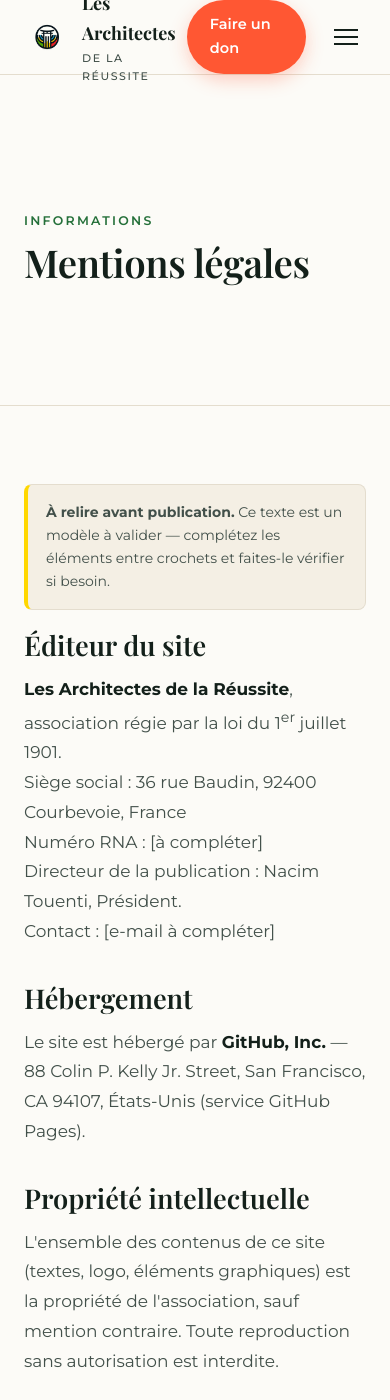
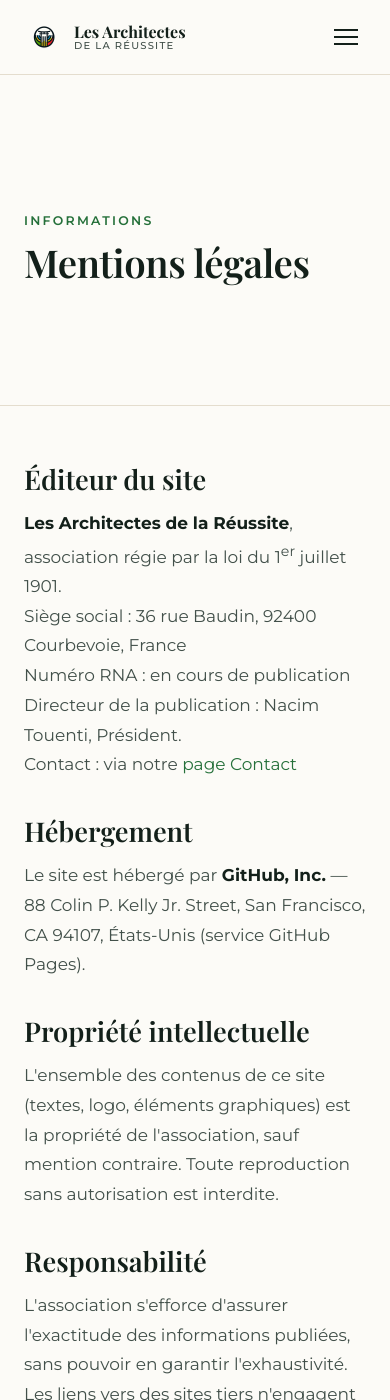
Before and after one commit to Nacimuus/architectes-reussite-site, a Jekyll site: the page built from mentions-legales.html, in a window 390 px wide and 1400 px high. Built offline with Jekyll 4.4.1, drawn with Linux system fonts in a browser that asks for light colours; some web fonts are replaced.

```diff
--- a/_includes/header.html
+++ b/_includes/header.html
@@ -23,6 +23,6 @@
     <a href="{{ '/actualites/' | relative_url }}">Le terrain</a>
     <a href="{{ '/soutenir/' | relative_url }}">S'engager</a>
     <a href="{{ '/contact/' | relative_url }}">Contact</a>
-    <a href="{{ '/soutenir/' | relative_url }}">Faire un don</a>
+    <a class="mm-don" href="{{ '/soutenir/' | relative_url }}">Faire un don</a>
   </nav>
 </header>
--- a/assets/css/style.css
+++ b/assets/css/style.css
@@ -29,7 +29,7 @@
 
 /* header */
 header.site{position:sticky;top:0;z-index:50;background:rgba(252,251,247,.86);backdrop-filter:blur(10px);border-bottom:1px solid var(--line)}
-.nav{display:flex;align-items:center;justify-content:space-between;gap:20px;height:74px}
+.nav{display:flex;align-items:center;justify-content:space-between;gap:20px;min-height:74px;padding-top:8px;padding-bottom:8px}
 .brand{display:flex;align-items:center;gap:12px;font-family:'Playfair Display',serif;font-weight:700;font-size:18px;color:var(--ink)}
 .brand img{height:46px;width:46px;object-fit:contain;display:block}
 .brand small{display:block;font-family:'Montserrat';font-weight:500;font-size:11px;letter-spacing:.14em;text-transform:uppercase;color:var(--ink-soft)}
@@ -267,6 +267,12 @@
 /* responsive */
 @media(max-width:860px){
   .menu{display:none} .burger{display:block}
+  .nav .btn-don{display:none}
+  .brand{font-size:16px;gap:10px}
+  .brand img{height:40px;width:40px}
+  .brand span{white-space:nowrap;line-height:1.1}
+  .brand small{font-size:10px;letter-spacing:.12em;white-space:nowrap}
+  .mobile-menu .mm-don{margin:12px 24px;text-align:center;background:var(--red);color:#fff;border-radius:999px;border-bottom:0;font-weight:600}
   .grid3,.grid4,.steps,.pgrid,.kpis,.gov,.mv .two,.support-grid,.contact-grid,.posts,.fgrid{grid-template-columns:1fr;gap:18px}
   .prog .row{grid-template-columns:1fr;gap:22px}
   .bridge{grid-template-columns:1fr;gap:22px}
@@ -408,3 +414,10 @@
 .back-hub:hover{color:var(--ink)}
 @media(max-width:860px){.equip-grid{grid-template-columns:1fr}}
 @media(min-width:601px) and (max-width:860px){.equip-grid{grid-template-columns:repeat(2,1fr)}}
+
+/* ===== contact : bloc WhatsApp direct ===== */
+.wa-hero{display:flex;align-items:center;justify-content:space-between;gap:26px;flex-wrap:wrap;background:linear-gradient(135deg,#eff9f1,#e8f5ea);border:1px solid #d5ebd8;border-radius:16px;padding:28px 32px;margin-bottom:42px}
+.wa-hero h2{font-size:1.5rem;margin:6px 0 8px}
+.wa-hero p{color:var(--ink-soft);font-size:14.5px;max-width:54ch;margin:0}
+.wa-hero .btn{white-space:nowrap}
+@media(max-width:720px){.wa-hero{flex-direction:column;align-items:flex-start}}
--- a/mentions-legales.html
+++ b/mentions-legales.html
@@ -11,14 +11,13 @@
 </div></section>
 
 <section><div class="wrap">
-  <div class="note-box"><strong>À relire avant publication.</strong> Ce texte est un modèle à valider — complétez les éléments entre crochets et faites-le vérifier si besoin.</div>
   <div class="rich">
     <h2>Éditeur du site</h2>
     <p><strong>Les Architectes de la Réussite</strong>, association régie par la loi du 1<sup>er</sup> juillet 1901.<br>
     Siège social : {{ site.org.address }}<br>
-    Numéro RNA : {% if site.org.rna != "" %}{{ site.org.rna }}{% else %}[à compléter]{% endif %}<br>
+    Numéro RNA : {% if site.org.rna != "" %}{{ site.org.rna }}{% else %}en cours de publication{% endif %}<br>
     Directeur de la publication : Nacim Touenti, Président.<br>
-    Contact : {% if site.org.email != "" %}{{ site.org.email }}{% else %}[e-mail à compléter]{% endif %}</p>
+    Contact : {% if site.org.email != "" %}{{ site.org.email }}{% else %}via notre <a href="{{ '/contact/' | relative_url }}" style="color:var(--green-deep)">page Contact</a>{% endif %}</p>
 
     <h2>Hébergement</h2>
     <p>Le site est hébergé par <strong>GitHub, Inc.</strong> — 88 Colin P. Kelly Jr. Street, San Francisco, CA 94107, États-Unis (service GitHub Pages).</p>
--- a/politique-confidentialite.html
+++ b/politique-confidentialite.html
@@ -8,10 +8,10 @@
 <section class="phero"><div class="wrap">
   <span class="eyebrow">Informations</span>
   <h1>Politique de confidentialité</h1>
+  <p class="lead" style="font-size:14px;margin-top:8px">Dernière mise à jour : août 2026</p>
 </div></section>
 
 <section><div class="wrap">
-  <div class="note-box"><strong>À relire avant publication.</strong> Modèle conforme à l'esprit du RGPD, à adapter à vos outils réels (HelloAsso, Formspree, newsletter) et à faire valider.</div>
   <div class="rich">
     <h2>Responsable du traitement</h2>
     <p>L'association Les Architectes de la Réussite, {{ site.org.address }}, représentée par son Président.</p>
@@ -31,7 +31,7 @@
     <p>Vos données sont conservées le temps nécessaire à ces finalités, puis supprimées. Les données comptables liées aux dons sont conservées conformément aux obligations légales.</p>
 
     <h2>Vos droits</h2>
-    <p>Conformément au RGPD, vous disposez d'un droit d'accès, de rectification, d'effacement, d'opposition et de portabilité de vos données. Pour l'exercer, écrivez-nous à {% if site.org.email != "" %}{{ site.org.email }}{% else %}[e-mail à compléter]{% endif %}. Vous pouvez également saisir la CNIL.</p>
+    <p>Conformément au RGPD, vous disposez d'un droit d'accès, de rectification, d'effacement, d'opposition et de portabilité de vos données. Pour l'exercer, contactez-nous {% if site.org.email != "" %}à {{ site.org.email }}{% else %}via notre <a href="{{ '/contact/' | relative_url }}" style="color:var(--green-deep)">page Contact</a>{% endif %}. Vous pouvez également saisir la CNIL.</p>
 
     <h2>Hébergement &amp; sous-traitants</h2>
     <p>Le site est hébergé par GitHub Pages. Les formulaires et la collecte de dons peuvent s'appuyer sur des prestataires (par exemple Formspree pour les formulaires, HelloAsso pour les dons), qui traitent les données pour notre compte.</p>
```
Also changed, not shown: contact.html (deleted, +0 -58 lines), 2 other files.
